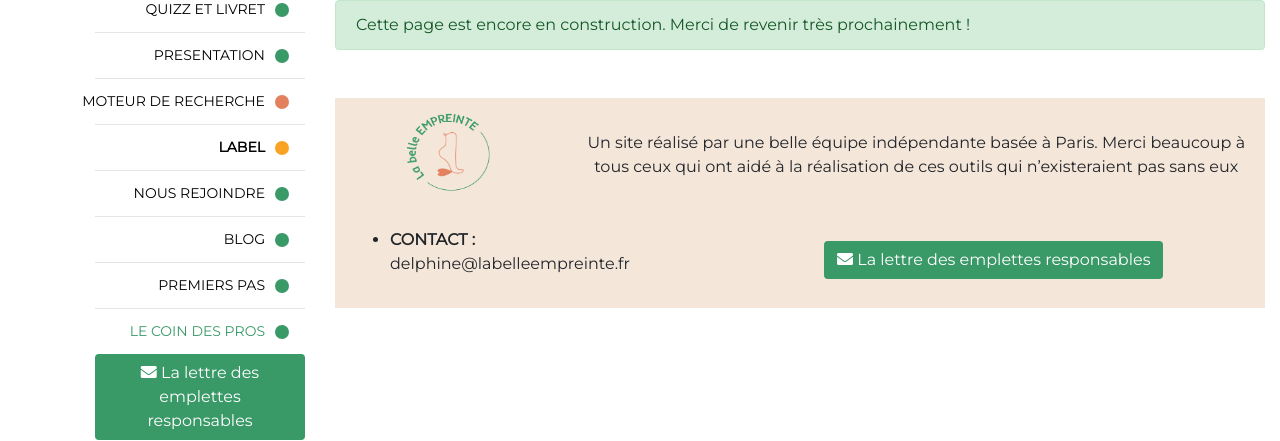
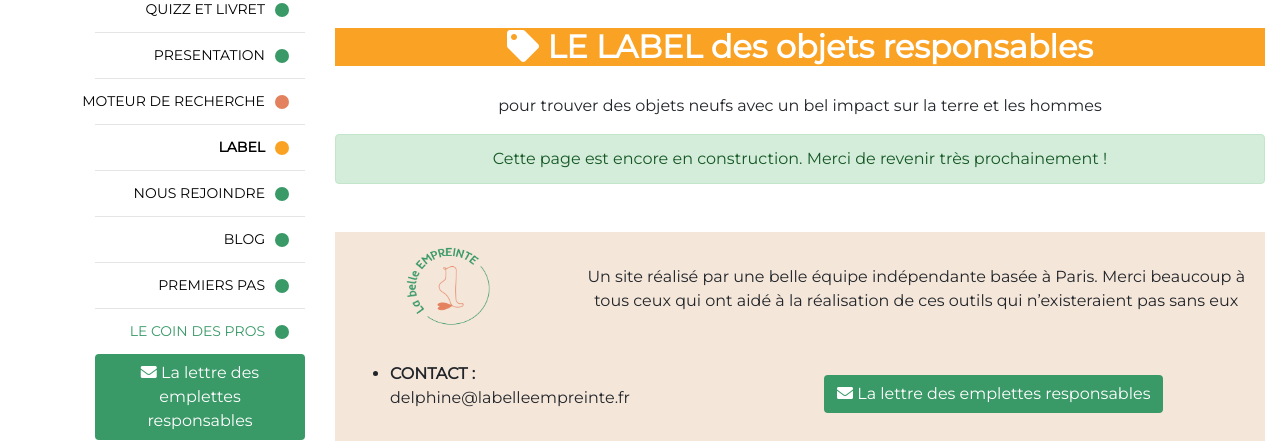
Before and after one commit to inesmokaddem/labelleempreinte, a PHP site: a page that uses pages/label.php in a window 1280 px wide. Shown: the part 157-598 px from the top of the page. Run offline with PHP 8.4, Linux system fonts and the light colour scheme; some libraries are stand-ins or nearby versions.

Commit message:
page label [WIP]

```diff
--- a/pages/label.php
+++ b/pages/label.php
@@ -1,4 +1,13 @@
-<div class="alert alert-success" role="alert">
-  	Cette page est encore en construction.
-  	Merci de revenir très prochainement !
-</div>
+<main id="page-label" class="text-center">
+	<h1 class="bg-orange text-white">
+		<i class="fa fa-tag"></i>
+		LE LABEL des objets responsables
+	</h1>
+	<p>pour trouver des objets neufs avec un bel impact sur la terre et les hommes</p>
+
+	<div class="alert alert-success" role="alert">
+	  	Cette page est encore en construction.
+	  	Merci de revenir très prochainement !
+	</div>
+
+</main>
--- a/pages/moteur-de-recherche.php
+++ b/pages/moteur-de-recherche.php
@@ -1,5 +1,3 @@
-
-
 <main id="page-moteur-de-recherche" class="text-center">
 	<h1 class="bg-red text-white">
 		<i class="fa fa-search"></i>
```
